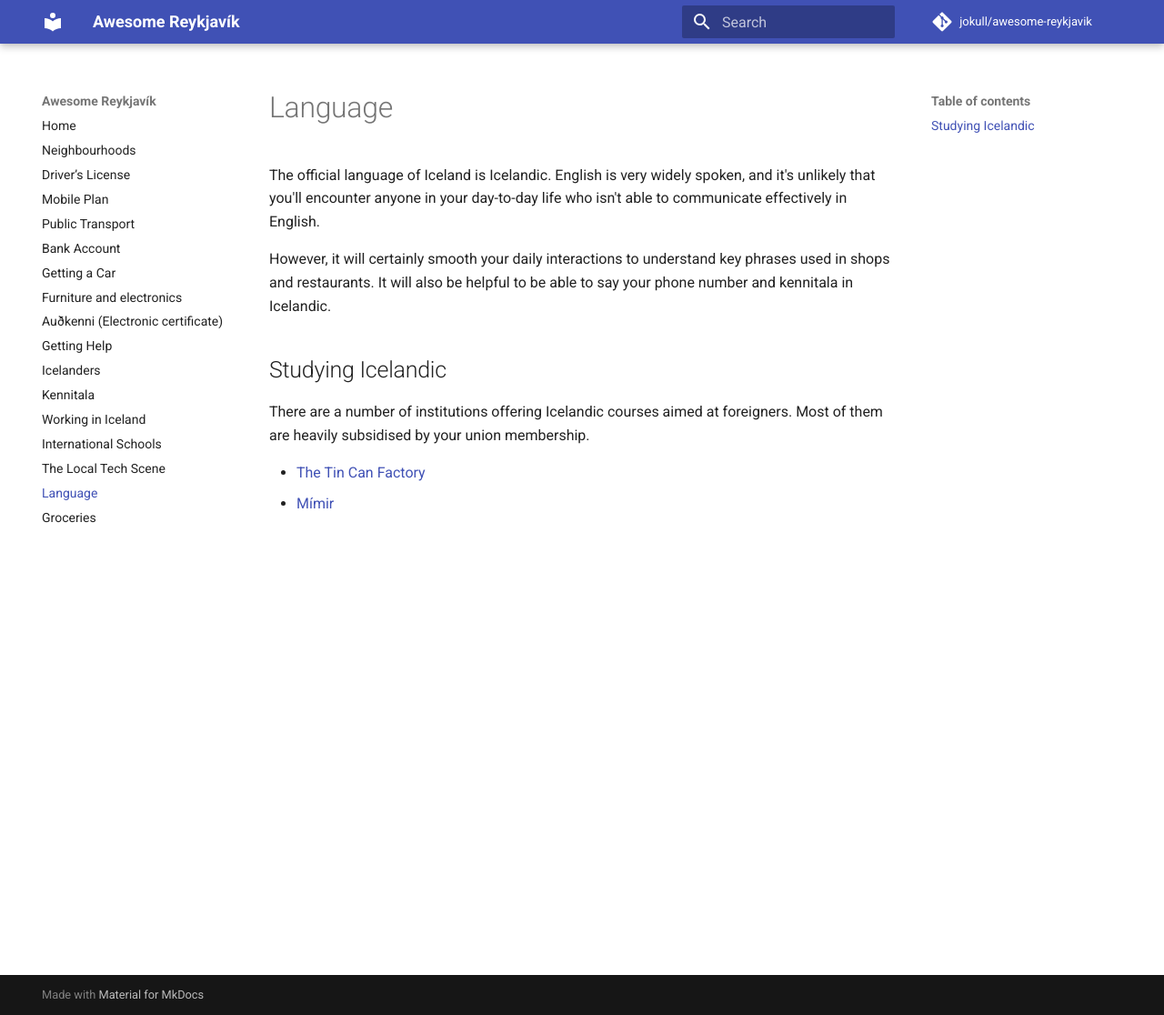
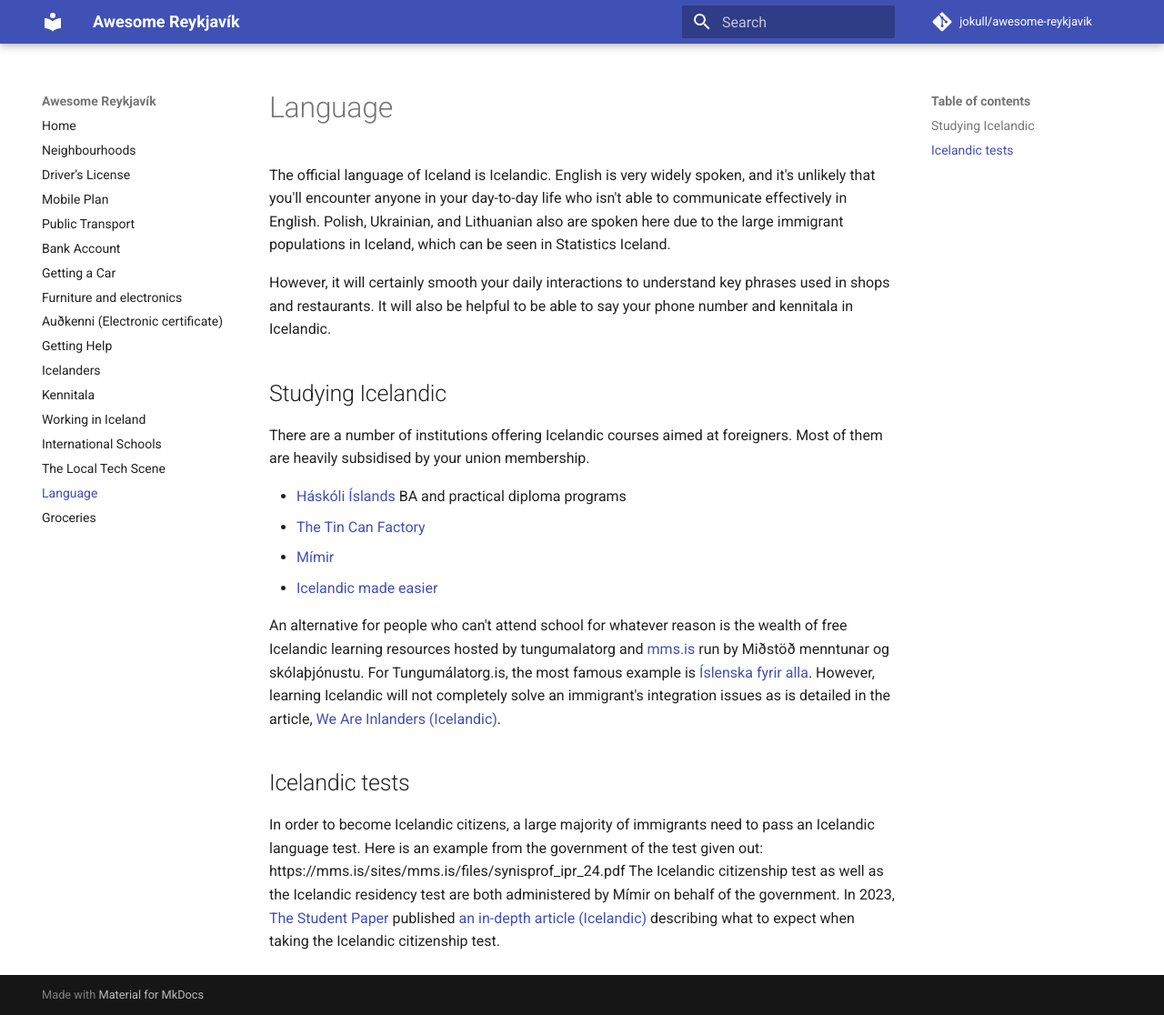
Before and after one commit to jokull/awesome-reykjavik, an MkDocs documentation site: the page built from docs/guides/language.md, in a window 1280 px wide and 1116 px high. Shown: the whole window at 91% size. Built offline with MkDocs 1.6.1 and Material for MkDocs 9.7.7, drawn with Linux system fonts in a browser that asks for light colours; comment, search, counter and statistics services are not loaded.

Commit message:
the pull request version of #18 (#19)
* Update language and driving guides

* Fix formatting

* Update language.md

```diff
--- a/docs/guides/language.md
+++ b/docs/guides/language.md
@@ -2,7 +2,9 @@
 
 The official language of Iceland is Icelandic. English is very widely spoken,
 and it's unlikely that you'll encounter anyone in your day-to-day life who isn't
-able to communicate effectively in English.
+able to communicate effectively in English. Polish, Ukrainian, and Lithuanian
+also are spoken here due to the large immigrant populations in Iceland, which
+can be seen in Statistics Iceland.
 
 However, it will certainly smooth your daily interactions to understand key
 phrases used in shops and restaurants. It will also be helpful to be able to
@@ -10,7 +12,24 @@ say your phone number and kennitala in Icelandic.
 
 ## Studying Icelandic
 
-There are a number of institutions offering Icelandic courses aimed at foreigners. Most of them are heavily subsidised by your union membership.
+There are a number of institutions offering Icelandic courses aimed at
+foreigners. Most of them are heavily subsidised by your union membership.
 
+- [Háskóli Íslands](https://english.hi.is/school_of_humanities_faculty_of_icelandic_and_comparative_cultural_studies/icelandic_as_a_second) BA and practical diploma programs
 - [The Tin Can Factory](http://thetincanfactory.eu/index.html)
 - [Mímir](https://www.mimir.is/)
+- [Icelandic made easier](https://www.icelandicmadeeasier.com/)
+
+An alternative for people who can't attend school for whatever reason is the
+wealth of free Icelandic learning resources hosted by tungumalatorg and
+[mms.is](mms.is) run by Miðstöð menntunar og skólaþjónustu.  For
+Tungumálatorg.is, the most famous example is [Íslenska fyrir
+alla](https://tungumalatorg.is/ifa/). However, learning Icelandic will not completely solve an immigrant's integration issues as is detailed in the article, [We Are Inlanders](https://studentabladid.is/efni/2023/12/14/we-are-inlanders-the-experience-of-a-student-in-icelandic-as-a-second-language) [(Icelandic)](https://studentabladid.is/efni/2023/12/14/vi-erum-innlendingar-upplifun-nemanda-slensku-sem-annars-mls).
+
+## Icelandic tests
+
+In order to become Icelandic citizens, a large majority of immigrants need to
+pass an Icelandic language test. Here is an example from the government of the
+test given out: https://mms.is/sites/mms.is/files/synisprof_ipr_24.pdf
+The Icelandic citizenship test as well as the Icelandic residency test are both
+administered by Mímir on behalf of the government. In 2023, [The Student Paper](https://studentabladid.is) published [an in-depth article](https://studentabladid.is/efni/2023/12/14/application-for-icelandic-citizenship-an-evaluation-of-merit) [(Icelandic)](https://studentabladid.is/efni/2023/12/14/umskn-um-rkisborgarartt-prf-verleikum) describing what to expect when taking the Icelandic citizenship test.
```
Also changed, not shown: docs/guides/drivers-license.md (+11 -3 lines).
